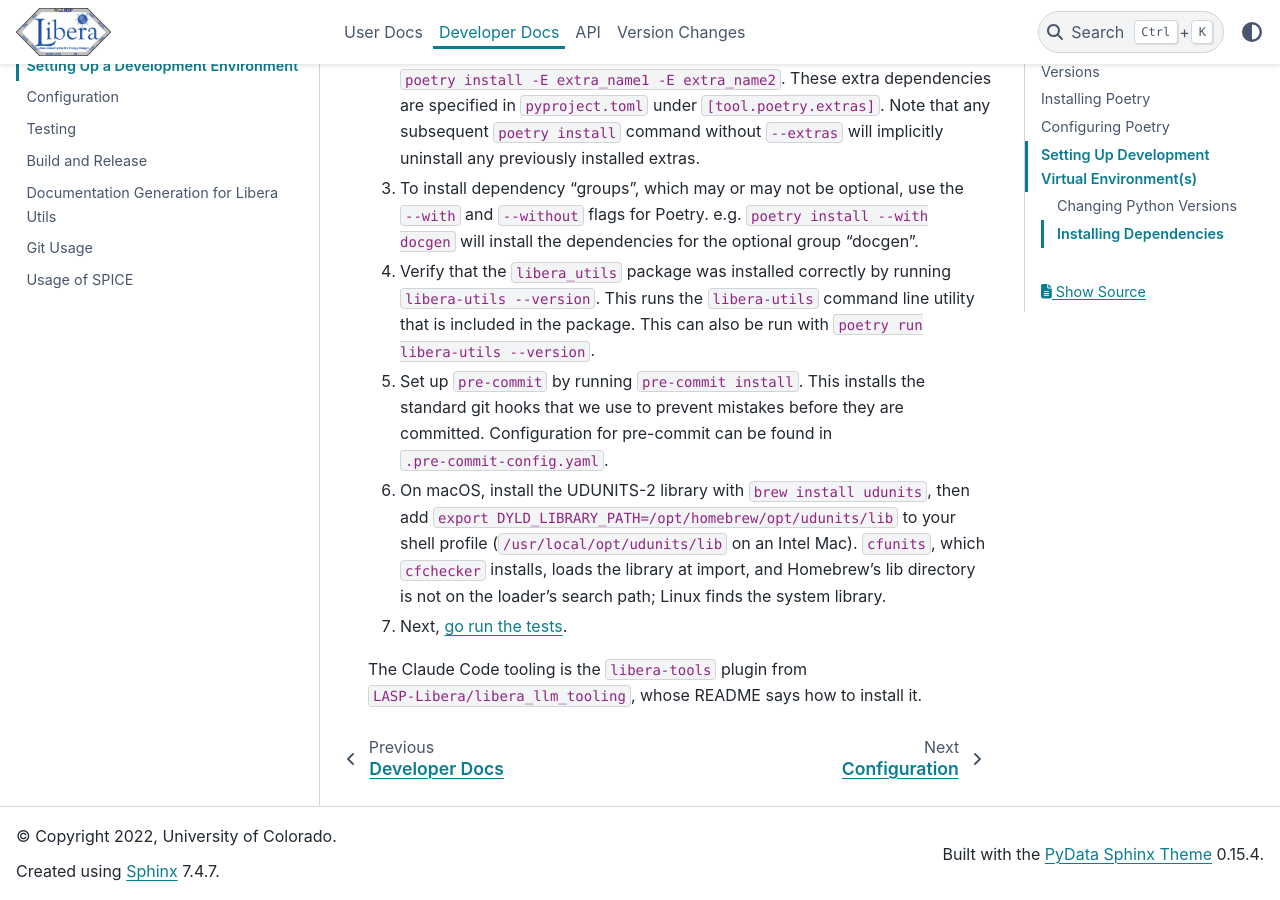
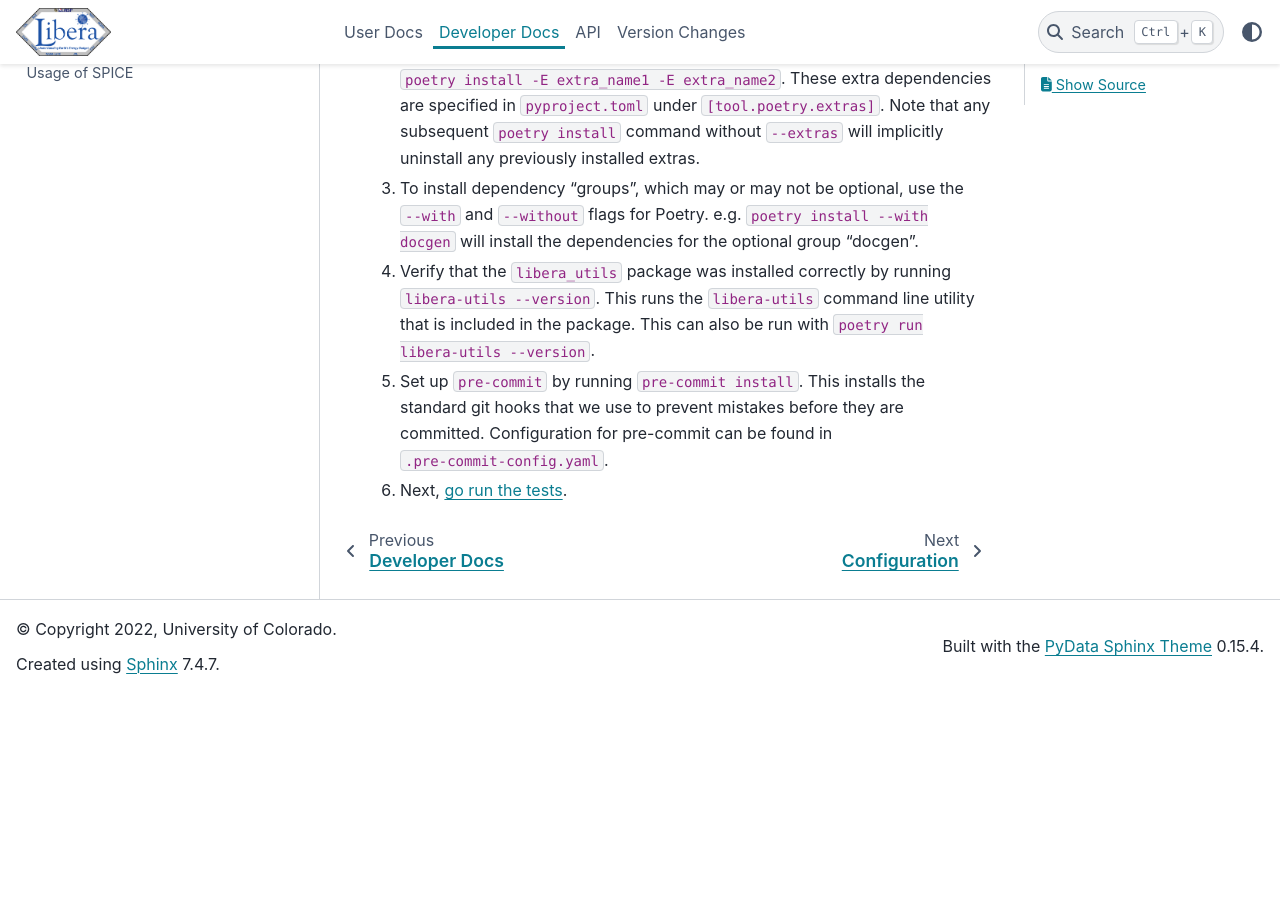
Before and after one commit to LASP-Libera/libera_utils, a Sphinx documentation site: the page built from doc/source/developer-docs/dev_environment_setup.md, in a window 1280 px wide and 900 px high, scrolled down 3205 px. Built offline with Sphinx 7.4.7 and the PyData theme 0.15.4, drawn with Linux system fonts in a browser that asks for light colours; pages that are not in the unit, such as notebooks, are missing from menus; after the commit the page ends 3898 px from its top, so only the background shows below that.

Commit message:
Leave the developer docs out of the standards change
The macOS UDUNITS step is a setup fix of its own and goes in a separate pull request. The plugin
install sentence repeats the tooling's README, and the pull request section repeats the
template's Ticket line and the instruction file's push restriction.

```diff
--- a/doc/source/developer-docs/dev_environment_setup.md
+++ b/doc/source/developer-docs/dev_environment_setup.md
@@ -101,12 +101,4 @@ going through the steps above to create a new venv (you can name it differently)
    This can also be run with `poetry run libera-utils --version`.
 5. Set up `pre-commit` by running `pre-commit install`. This installs the standard git hooks that we use to prevent
    mistakes before they are committed. Configuration for pre-commit can be found in `.pre-commit-config.yaml`.
-6. On macOS, install the UDUNITS-2 library with `brew install udunits`, then add
-   `export DYLD_LIBRARY_PATH=/opt/homebrew/opt/udunits/lib` to your shell profile
-   (`/usr/local/opt/udunits/lib` on an Intel Mac). `cfunits`, which `cfchecker` installs, loads
-   the library at import, and Homebrew's lib directory is not on the loader's search path; Linux
-   finds the system library.
-7. Next, [go run the tests](testing.md).
-
-The Claude Code tooling is the `libera-tools` plugin from `LASP-Libera/libera_llm_tooling`, whose
-README says how to install it.
+6. Next, [go run the tests](testing.md).
```
Also changed, not shown: doc/source/developer-docs/git.md (+0 -5 lines).
